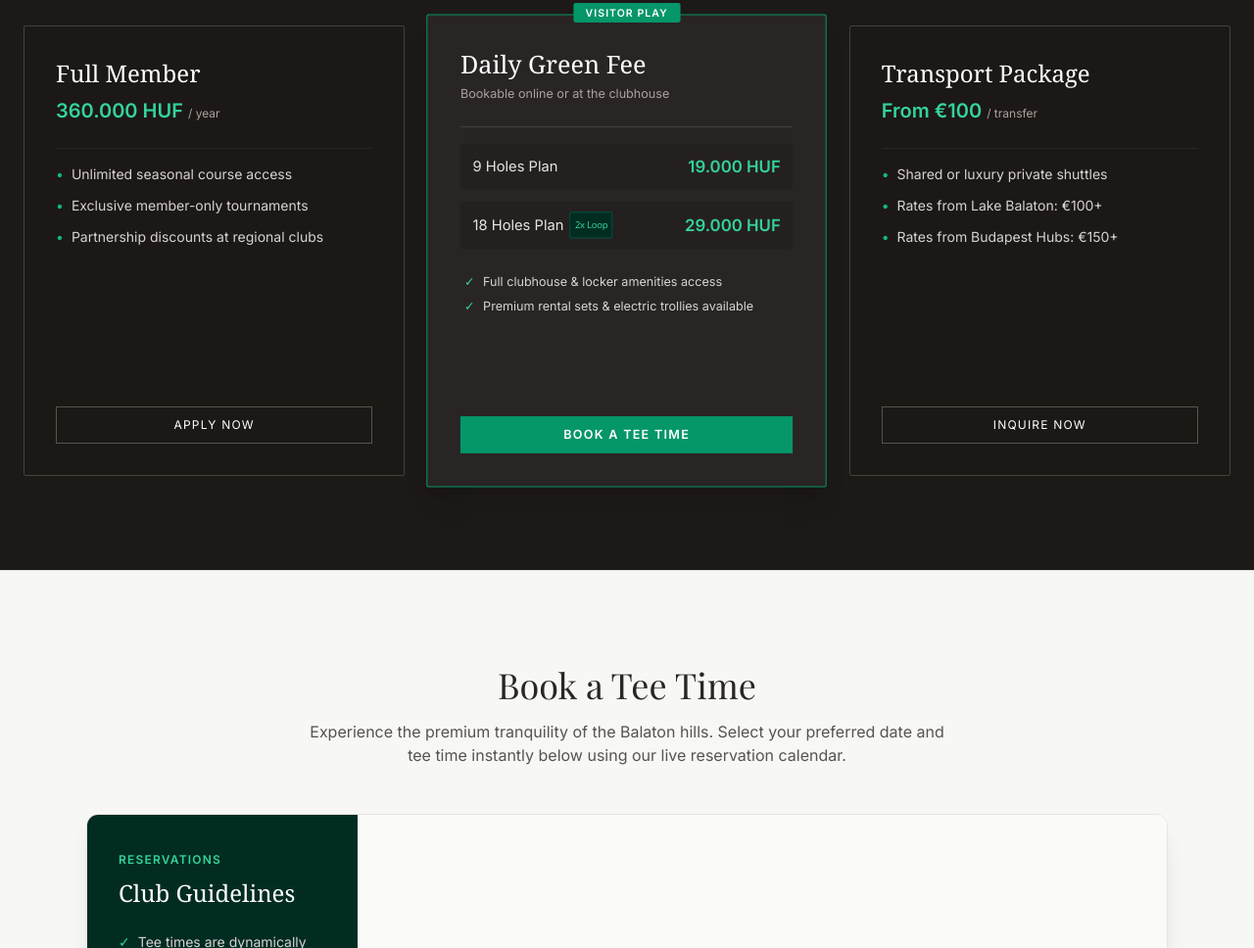
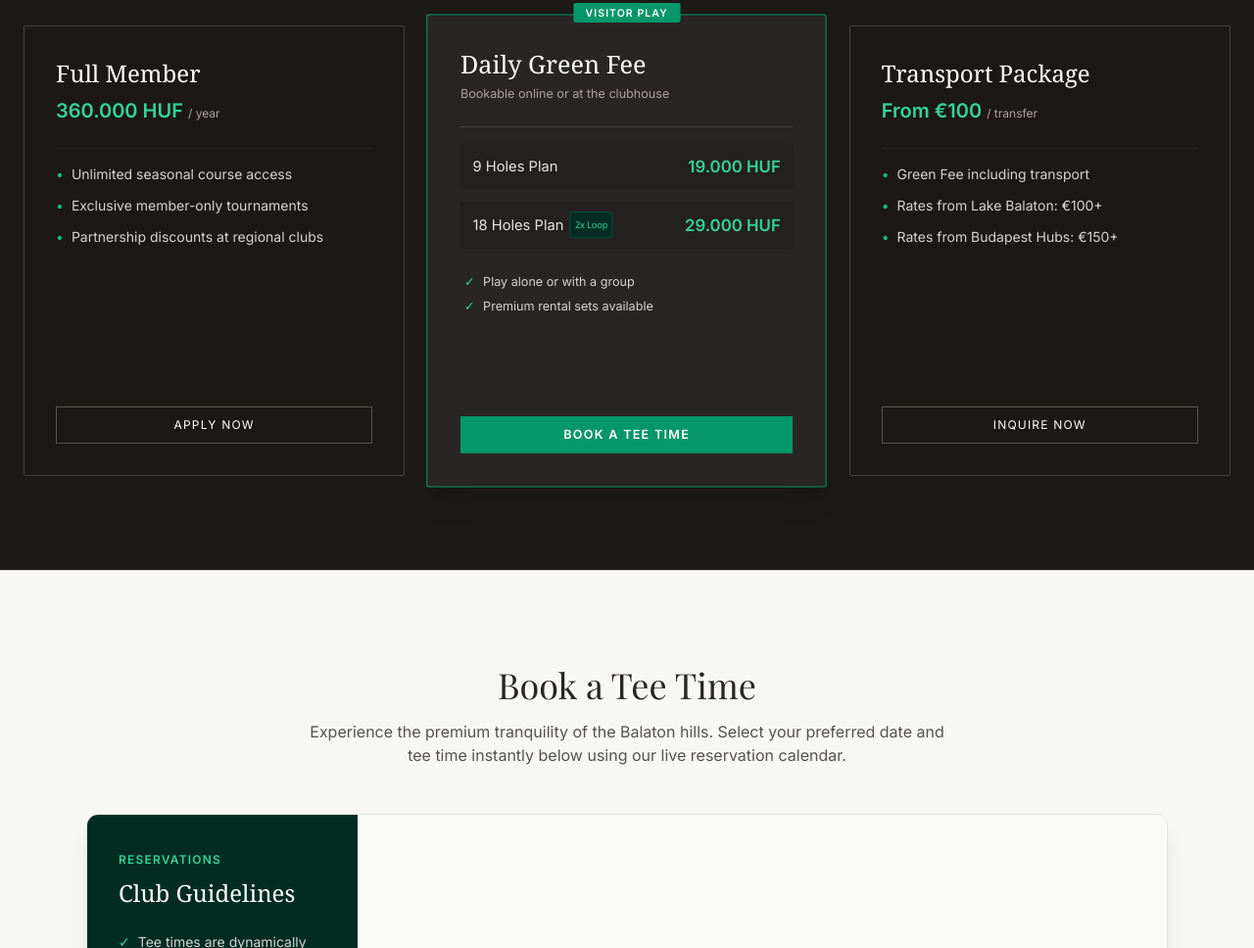
Before and after one commit to Balatonhills/Vadrozsa, a website: page index.html in a window 1280 px wide. Shown: the part 1725-2693 px from the top of the page at 98% size. Drawn offline with nearby package versions, Linux system fonts and the light colour scheme; a script that the page names is missing.

Commit message:
Update index.html

```diff
--- a/index.html
+++ b/index.html
@@ -119,8 +119,8 @@
                         </div>
 
                         <ul class="text-xs space-y-2 text-stone-300 px-1">
-                            <li class="flex items-center"><span class="text-emerald-400 mr-2">✓</span> Full clubhouse & locker amenities access</li>
-                            <li class="flex items-center"><span class="text-emerald-400 mr-2">✓</span> Premium rental sets & electric trollies available</li>
+                            <li class="flex items-center"><span class="text-emerald-400 mr-2">✓</span> Play alone or with a group</li>
+                            <li class="flex items-center"><span class="text-emerald-400 mr-2">✓</span> Premium rental sets available</li>
                         </ul>
                     </div>
                     <a href="#booking" class="w-full mt-8 bg-emerald-600 hover:bg-emerald-700 text-center py-2.5 text-xs font-semibold uppercase tracking-widest transition-colors">Book a Tee Time</a>
@@ -132,7 +132,7 @@
                         <h3 class="text-2xl mb-2 font-serif">Transport Package</h3>
                         <p class="text-xl font-semibold text-emerald-400 mb-6">From €100 <span class="text-xs text-stone-400 font-normal">/ transfer</span></p>
                         <ul class="text-sm space-y-3 text-stone-300 border-t border-stone-800 pt-4">
-                            <li class="flex items-center"><span class="text-emerald-500 mr-2">•</span> Shared or luxury private shuttles</li>
+                            <li class="flex items-center"><span class="text-emerald-500 mr-2">•</span> Green Fee including transport</li>
                             <li class="flex items-center"><span class="text-emerald-500 mr-2">•</span> Rates from Lake Balaton: €100+</li>
                             <li class="flex items-center"><span class="text-emerald-500 mr-2">•</span> Rates from Budapest Hubs: €150+</li>
                         </ul>
```
